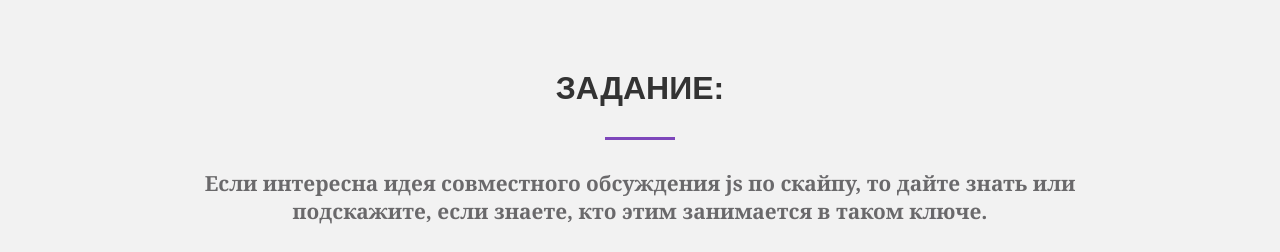
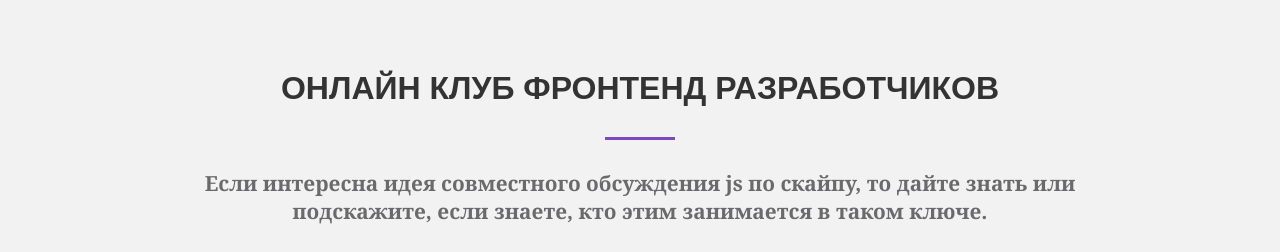
Before and after one commit to andreychernetsky/visitka2, a website: page app/index.html in a window 1280 px wide. Shown: the part 498-750 px from the top of the page. Drawn offline with nearby package versions, Linux system fonts and the light colour scheme; files whose address does not match are found by name.

Commit message:
matematc

```diff
--- a/app/index.html
+++ b/app/index.html
@@ -95,7 +95,7 @@
 		<div class="container">
 			<div class="section__header">
 				<h3 class="section__suptitle"> </h3>
-				<h2 class="section__title">Задание:</h2>
+				<h2 class="section__title">онлайн клуб фронтенд разработчиков</h2>
 			<p class="section__text">
 				Если интересна идея совместного обсуждения js по скайпу, то дайте знать или подскажите, если знаете, кто этим занимается в таком ключе.
 			</p>
```
